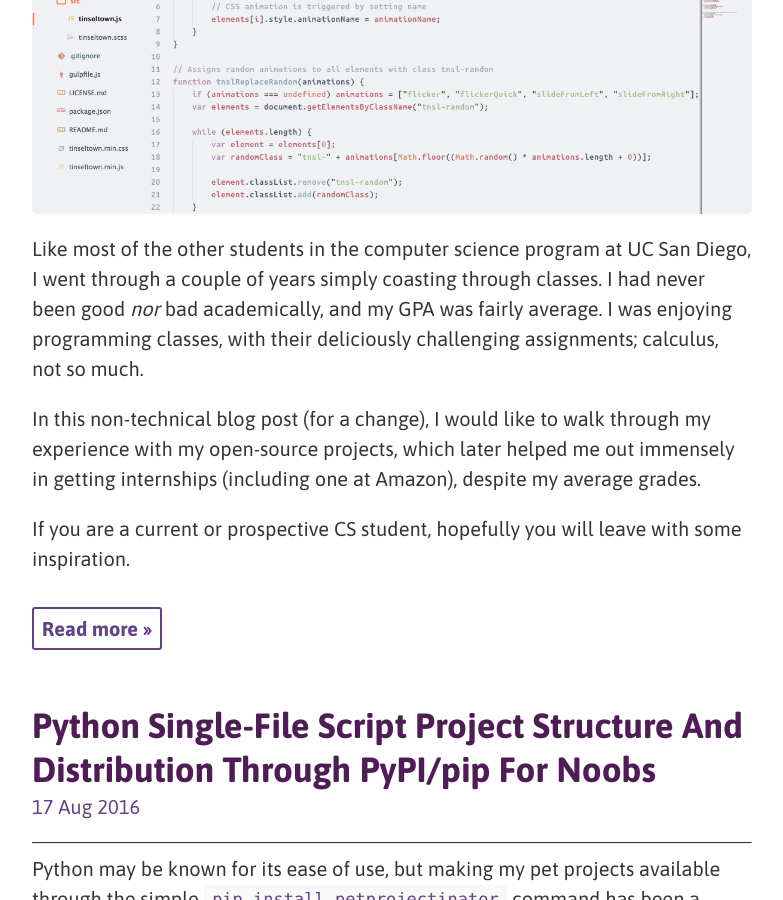
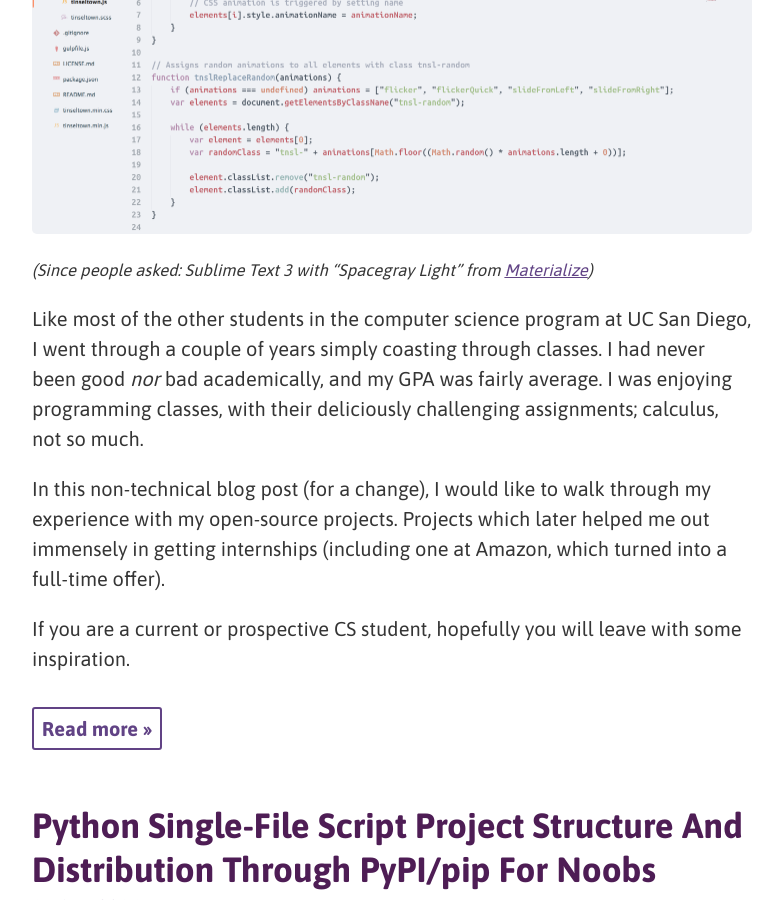
Before and after one commit to Antrikshy/antrikshy.github.io, a Jekyll site: the page built from blog/index.html, in a window 1280 px wide and 900 px high, scrolled down 458 px. Shown: the whole window, without its empty margins (248-1031 px from the left). Built offline with Jekyll 4.4.1, drawn with Linux system fonts in a browser that asks for light colours; the list of posts is cut into pages by our own code.

Commit message:
Minor fixes, additions to newest post

```diff
--- a/_posts/2016-08-26-how-i-got-started-with-programming-side-projects.md
+++ b/_posts/2016-08-26-how-i-got-started-with-programming-side-projects.md
@@ -5,11 +5,12 @@ permalink: "/blog/how-i-got-started-with-programming-side-projects"
 description: "My experience with personal open-source projects as a computer science major, and some advice to newcomers in the field, based on my observations of my peers."
 ---
 
-![In-button confirmation](/assets/side-projects-screenshot.png)
+![](/assets/side-projects-screenshot.png)
+<small>*(Since people asked: Sublime Text 3 with "Spacegray Light" from [Materialize](https://github.com/saadq/Materialize))*</small>
 
 Like most of the other students in the computer science program at UC San Diego, I went through a couple of years simply coasting through classes. I had never been good *nor* bad academically, and my GPA was fairly average. I was enjoying programming classes, with their deliciously challenging assignments; calculus, not so much.
 
-In this non-technical blog post (for a change), I would like to walk through my experience with my open-source projects, which later helped me out immensely in getting internships (including one at Amazon), despite my average grades.
+In this non-technical blog post (for a change), I would like to walk through my experience with my open-source projects. Projects which later helped me out immensely in getting internships (including one at Amazon, which turned into a full-time offer).
 
 If you are a current or prospective CS student, hopefully you will leave with some inspiration.
 
```
Also changed, not shown: other parts of _posts/2016-08-26-how-i-got-started-with-programming-side-projects.md (+2 -2 lines), assets/side-projects-screenshot.png.
